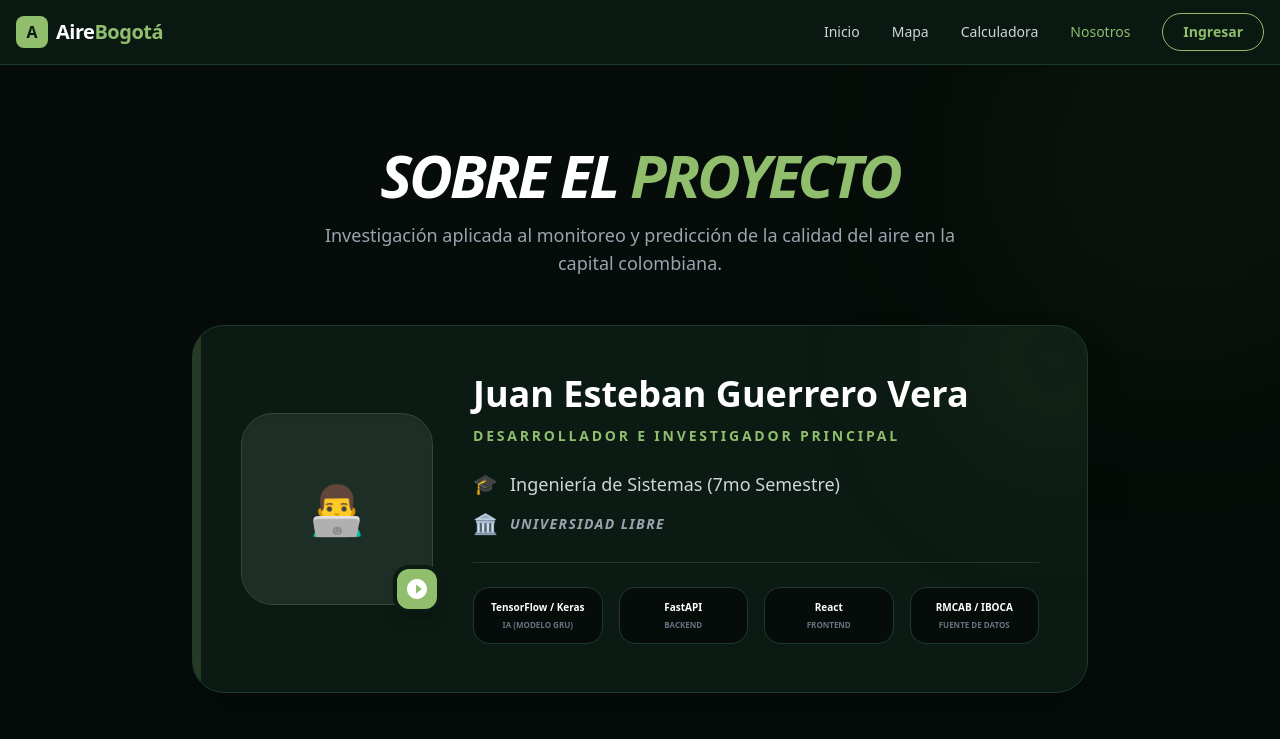
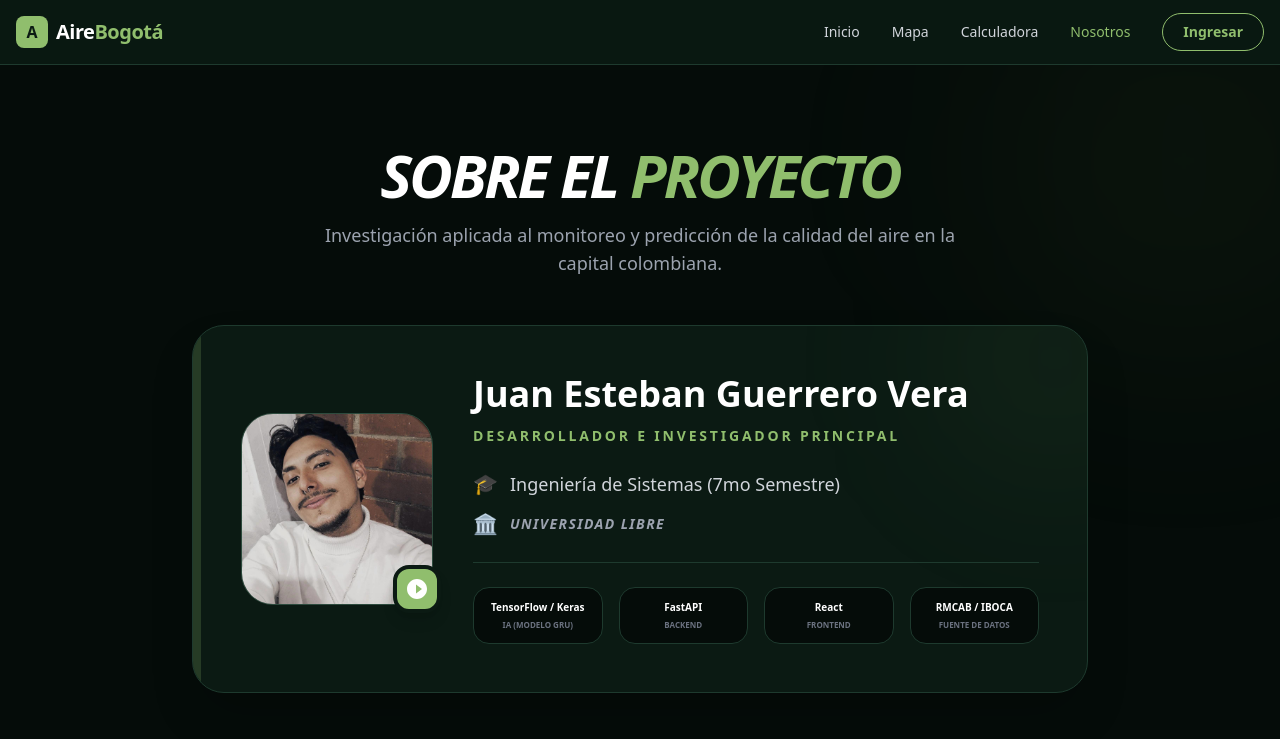
Before and after one commit to teach1030/calidad-aire-software, a React (Create React App) app in the folder frontend/: page /us in a window 1280 px wide. Shown: the top 739 px of the page. Built offline with nearby package versions, Linux system fonts and the light colour scheme.

Commit message:
feat: add personal photo to Us component

```diff
--- a/frontend/src/components/Us.js
+++ b/frontend/src/components/Us.js
@@ -1,4 +1,5 @@
 import React from 'react';
+import juanImg from '../assets/juan.jpeg';
 
 const Us = () => {
   const technologies = [
@@ -27,8 +28,8 @@ const Us = () => {
 
         <div className="flex flex-col md:flex-row gap-10 items-center relative z-10">
           <div className="relative">
-            <div className="w-40 h-40 lg:w-48 lg:h-48 rounded-[2rem] bg-[#1c2e26] border border-[#2d4a3d] flex items-center justify-center text-5xl shadow-inner">
-              👨‍💻
+            <div className="w-40 h-40 lg:w-48 lg:h-48 rounded-[2rem] bg-[#1c2e26] border border-[#2d4a3d] overflow-hidden shadow-inner">
+              <img src={juanImg} alt="Juan Esteban Guerrero Vera" className="w-full h-full object-cover" />
             </div>
             <div className="absolute -bottom-2 -right-2 w-12 h-12 bg-[#90BE6D] rounded-2xl flex items-center justify-center text-white shadow-lg border-4 border-[#0b1a13]">
               <svg className="w-6 h-6" fill="currentColor" viewBox="0 0 24 24"><path d="M12 2C6.48 2 2 6.48 2 12s4.48 10 10 10 10-4.48 10-10S17.52 2 12 2zm-1 14.5v-9l6 4.5-6 4.5z"/></svg>
```
Also changed, not shown: frontend/src/assets/juan.jpeg (added).
